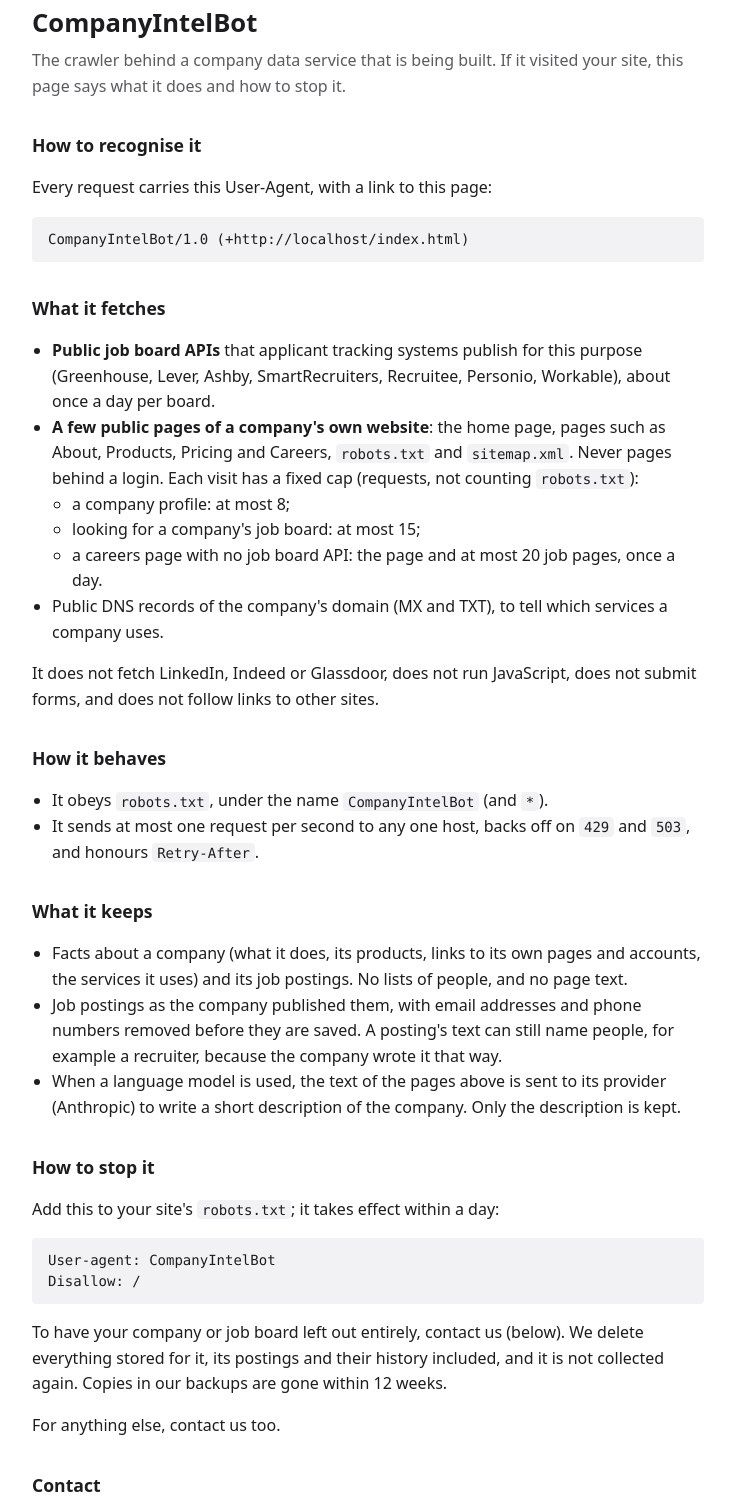
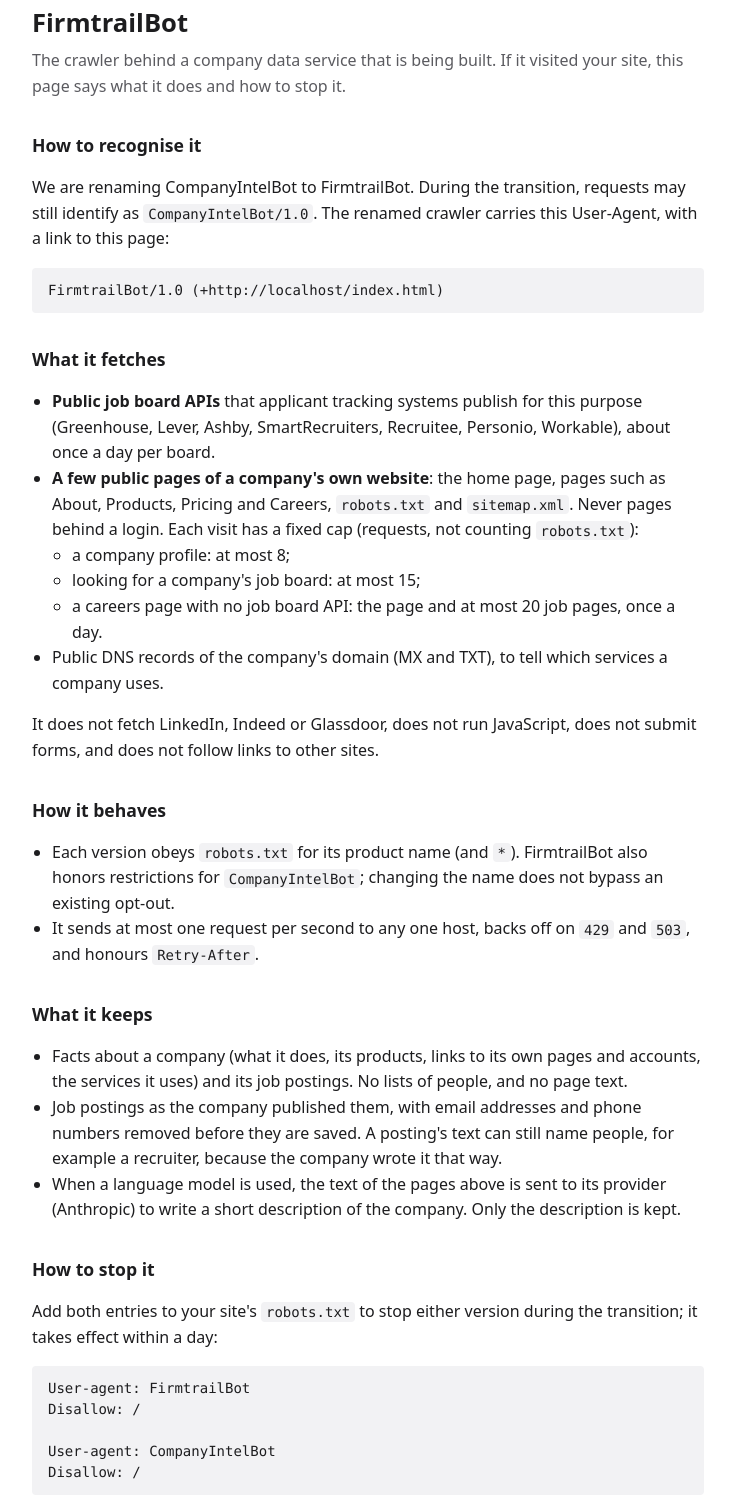
Before and after one commit to jwibe/crawler, a plain HTML site: page index.html in a window 1280 px wide. Shown: the part 37-1539 px from the top of the page, without its empty margins (272-1007 px from the left). Drawn offline with Linux system fonts and the light colour scheme.

Commit message:
Document Firmtrail crawler rename and both transition opt-outs

```diff
--- a/index.html
+++ b/index.html
@@ -4,7 +4,7 @@
 <meta charset="utf-8">
 <meta name="viewport" content="width=device-width, initial-scale=1">
 <meta name="robots" content="noindex">
-<title>CompanyIntelBot</title>
+<title>FirmtrailBot</title>
 <style>
   :root { --fg: #1d1d1f; --muted: #5b5b60; --bg: #ffffff; --code: #f2f2f4; --link: #0b57d0; }
   @media (prefers-color-scheme: dark) { :root { --fg: #ececf1; --muted: #a6a6ad; --bg: #16161a; --code: #26262c; --link: #8ab4f8; } }
@@ -22,12 +22,12 @@
 </head>
 <body>
 <main>
-  <h1>CompanyIntelBot</h1>
+  <h1>FirmtrailBot</h1>
   <p class="lead">The crawler behind a company data service that is being built. If it visited your site, this page says what it does and how to stop it.</p>
 
   <h2>How to recognise it</h2>
-  <p>Every request carries this User-Agent, with a link to this page:</p>
-  <pre>CompanyIntelBot/1.0 (+<span id="self">this page's address</span>)</pre>
+  <p>We are renaming CompanyIntelBot to FirmtrailBot. During the transition, requests may still identify as <code>CompanyIntelBot/1.0</code>. The renamed crawler carries this User-Agent, with a link to this page:</p>
+  <pre>FirmtrailBot/1.0 (+<span id="self">this page's address</span>)</pre>
 
   <h2>What it fetches</h2>
   <ul>
@@ -45,7 +45,7 @@
 
   <h2>How it behaves</h2>
   <ul>
-    <li>It obeys <code>robots.txt</code>, under the name <code>CompanyIntelBot</code> (and <code>*</code>).</li>
+    <li>Each version obeys <code>robots.txt</code> for its product name (and <code>*</code>). FirmtrailBot also honors restrictions for <code>CompanyIntelBot</code>; changing the name does not bypass an existing opt-out.</li>
     <li>It sends at most one request per second to any one host, backs off on <code>429</code> and <code>503</code>, and honours <code>Retry-After</code>.</li>
   </ul>
 
@@ -57,8 +57,11 @@
   </ul>
 
   <h2>How to stop it</h2>
-  <p>Add this to your site's <code>robots.txt</code>; it takes effect within a day:</p>
-  <pre>User-agent: CompanyIntelBot
+  <p>Add both entries to your site's <code>robots.txt</code> to stop either version during the transition; it takes effect within a day:</p>
+  <pre>User-agent: FirmtrailBot
+Disallow: /
+
+User-agent: CompanyIntelBot
 Disallow: /</pre>
   <p>To have your company or job board left out entirely, contact us (below). We delete everything stored for it, its postings and their history included, and it is not collected again. Copies in our backups are gone within 12 weeks.</p>
   <p>For anything else, contact us too.</p>
```
